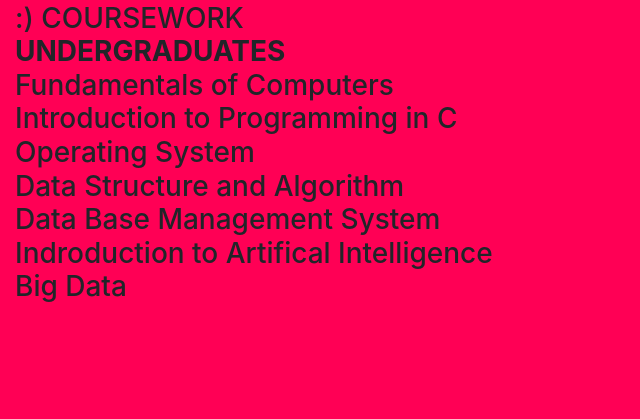
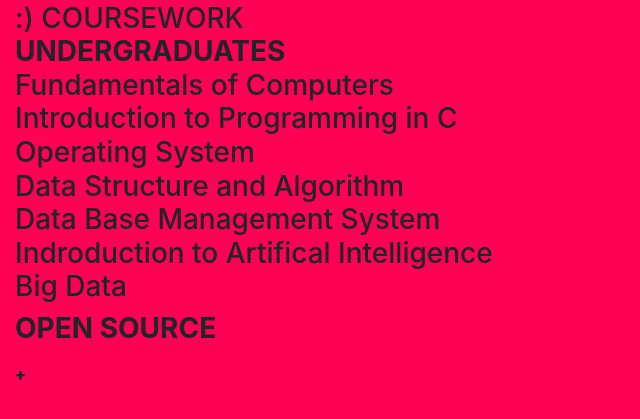
Before and after one commit to ayu4tor/Urbanic-Heroku-webpage, a Python web app: template templates/Portfolio index.html in a window 1280 px wide. Shown: the part 263-682 px from the top of the page, without its empty margins (0-640 px from the left). Run offline with Jinja, Linux system fonts and the light colour scheme; the template is opened without the code that fills it, so the values that code supplies are empty.

Commit message:
Update Portfolio index.html

```diff
--- a/templates/Portfolio index.html
+++ b/templates/Portfolio index.html
@@ -137,6 +137,10 @@
                         Indroduction to Artifical Intelligence
                        <br> Big Data </br>
                      </h3>
+                   <h3>
+                       <b> OPEN SOURCE </b> <br>
+
+
 
 
                 </p>
@@ -146,3 +150,5 @@
  </div>
 </body>
 </html>
+
++
```
